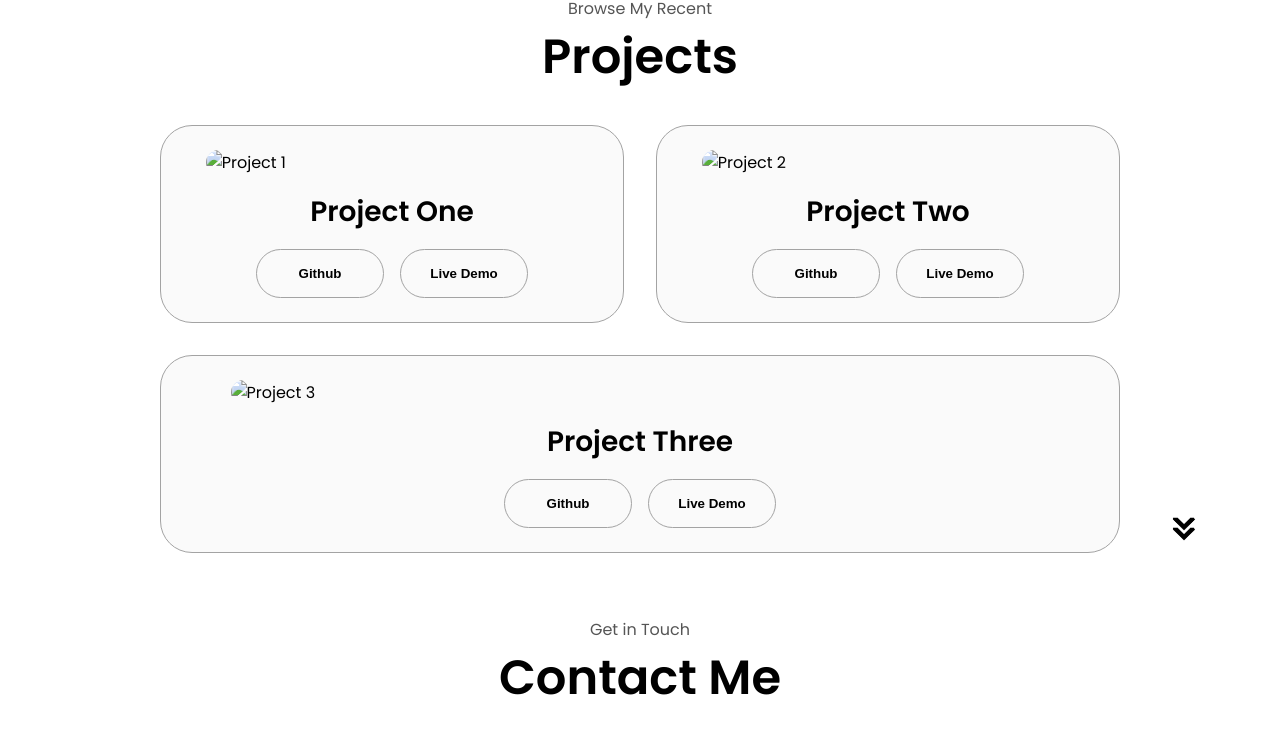
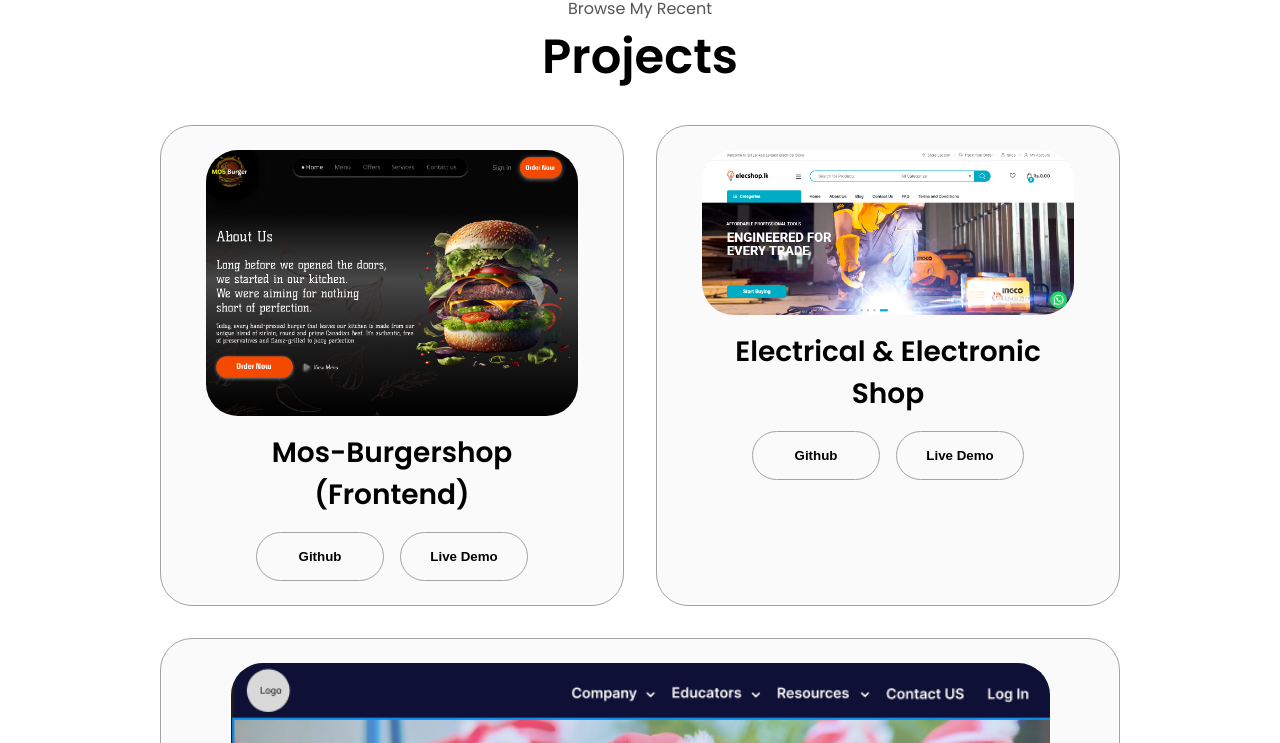
Before and after one commit to Chipzy98/My_Portfolio, a plain HTML site: page index.html in a window 1280 px wide. Shown: the part 2468-3211 px from the top of the page. Drawn offline with Linux system fonts and the light colour scheme.

Commit message:
Add more about

```diff
--- a/index.html
+++ b/index.html
@@ -105,8 +105,12 @@
           </div>
           <div class="text-container">
             <p>
-                Web Designer with extensive experience for over 1 year. Expertise is to create and Website design, Frontend design ,
-                UI/UX design & many more...
+                I am Tharaka Vimukthi, a dedicated Frontend Developer and UI/UX Designer,
+                fueled by a passion for crafting innovative solutions. My academic journey reflects a solid foundation,
+                beginning with my studies in the ICM course at the Institute of Computing and Engineering Technology (ICET).
+                I continued to pursue my educational goals by earning a Higher National Diploma (HND) from the esteemed
+                National Institute of Business Management (NIBM). These experiences have honed my skills and fueled
+                my drive to excel in the dynamic realms of frontend development and UI/UX design
             </p>
           </div>
         </div>
@@ -306,16 +310,42 @@
           <div class="details-container color-container">
             <div class="article-container">
               <img
-                src="./assets/project-1.png"
+                src="./assets/Mosbg.png"
                 alt="Project 1"
                 class="project-img"
               />
             </div>
-            <h2 class="experience-sub-title project-title">Project One</h2>
+            <h2 class="experience-sub-title project-title">Mos-Burgershop
+                (Frontend)
+            </h2>
             <div class="btn-container">
               <button
                 class="btn btn-color-2 project-btn"
-                onclick="location.href='https://github.com/'"
+                onclick="location.href='https://github.com/Chipzy98/Burger-Shop.git'"
+              >
+                Github
+              </button>
+              <button
+                class="btn btn-color-2 project-btn"
+                onclick="location.href='https://github.com/Chipzy98/Burger-Shop.git'"
+              >
+                Live Demo
+              </button>
+            </div>
+          </div>
+          <div class="details-container color-container">
+            <div class="article-container">
+              <img
+                src="./assets/EE.png"
+                alt="Project 2"
+                class="project-img"
+              />
+            </div>
+            <h2 class="experience-sub-title project-title">Electrical & Electronic Shop</h2>
+            <div class="btn-container">
+              <button
+                class="btn btn-color-2 project-btn"
+                onclick="location.href='https://github.com/Chipzy98/pos-system-EEC.git'"
               >
                 Github
               </button>
@@ -330,40 +360,17 @@
           <div class="details-container color-container">
             <div class="article-container">
               <img
-                src="./assets/project-2.png"
-                alt="Project 2"
-                class="project-img"
-              />
-            </div>
-            <h2 class="experience-sub-title project-title">Project Two</h2>
-            <div class="btn-container">
-              <button
-                class="btn btn-color-2 project-btn"
-                onclick="location.href='https://github.com/'"
-              >
-                Github
-              </button>
-              <button
-                class="btn btn-color-2 project-btn"
-                onclick="location.href='https://github.com/'"
-              >
-                Live Demo
-              </button>
-            </div>
-          </div>
-          <div class="details-container color-container">
-            <div class="article-container">
-              <img
-                src="./assets/project-3.png"
+                src="./assets/Asianp.png"
                 alt="Project 3"
                 class="project-img"
               />
             </div>
-            <h2 class="experience-sub-title project-title">Project Three</h2>
+            <h2 class="experience-sub-title project-title">Asian Perl - LMS
+                (Group Project)</h2>
             <div class="btn-container">
               <button
                 class="btn btn-color-2 project-btn"
-                onclick="location.href='https://github.com/'"
+                onclick="location.href='https://github.com/Team-B-Positive/Preschool-LMS-frontend.git'"
               >
                 Github
               </button>
```
Also changed, not shown: Assets/Asianp.png (added), Assets/EE.png (added), Assets/Mosbg.png (added).
